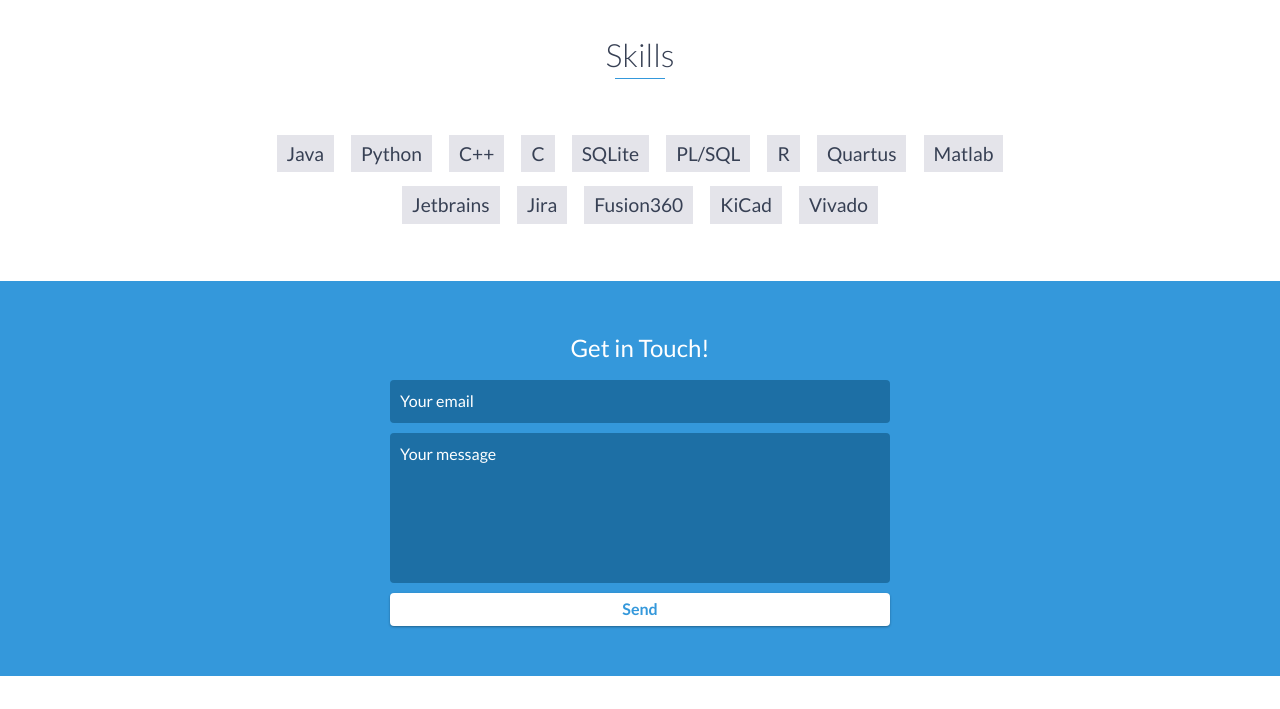
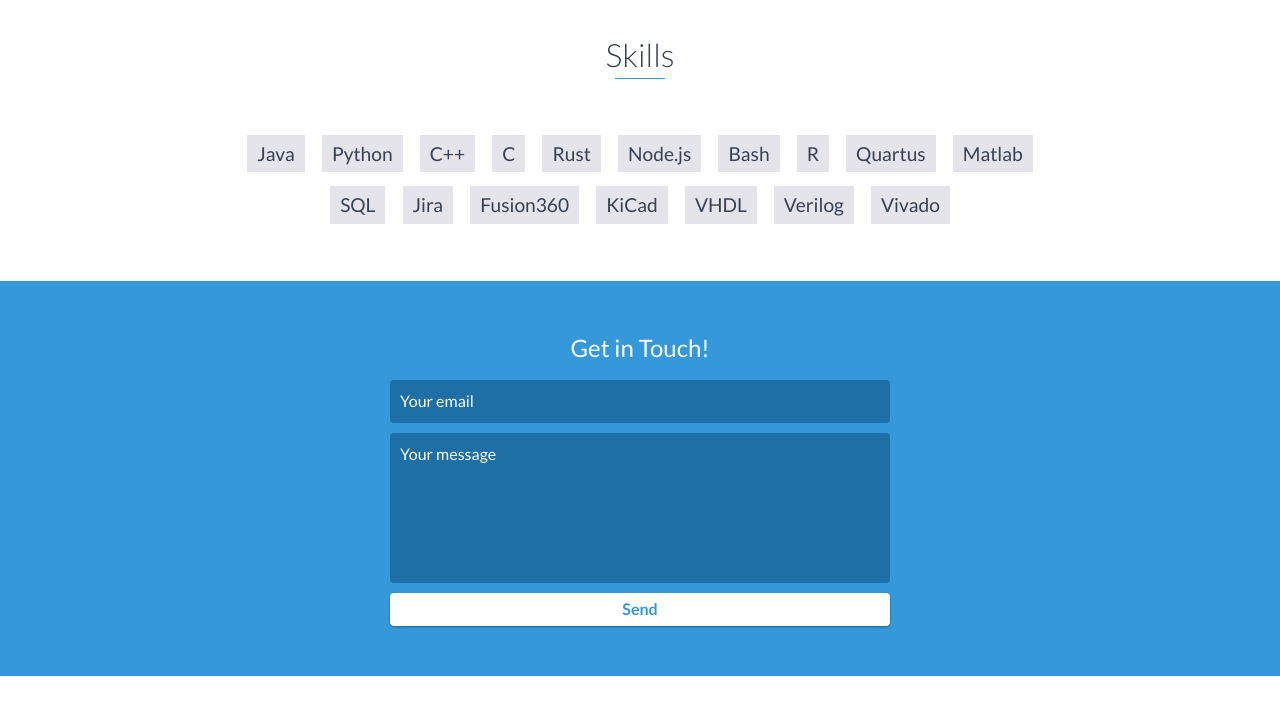
Before and after one commit to LudoProvost/LudoProvost.github.io, a website: page index.html in a window 1280 px wide. Shown: the part 2000-2709 px from the top of the page. Drawn offline with nearby package versions, Linux system fonts and the light colour scheme.

Commit message:
updated resumes

```diff
--- a/index.html
+++ b/index.html
@@ -201,15 +201,16 @@
             <li>C</li>
             <!-- <li>C#</li> -->
             <!-- <li>SQL</li> -->
-            <li>SQLite</li>
-            <li>PL/SQL</li>
+            <li>Rust</li>
+            <li>Node.js</li>
+            <li>Bash</li>
             <li>R</li>
             <!-- <li>Groovy</li> -->
             <!-- <li>GraphQL</li> -->
             <!-- <li>Multisim</li> -->
             <li>Quartus</li>
             <li>Matlab</li>
-            <li>Jetbrains</li>
+            <li>SQL</li>
             <li>Jira</li>
             <!-- <li>Postman</li> -->
             <!-- <li>Red Hat OCP</li> -->
@@ -219,6 +220,8 @@
             <li>KiCad</li>
             <!-- <li>Spring</li> -->
             <!-- <li>Wireshark</li> -->
+            <li>VHDL</li>
+            <li>Verilog</li>
             <li>Vivado</li>
         </ul>
     </div>
```
Also changed, not shown: 2 other files.
